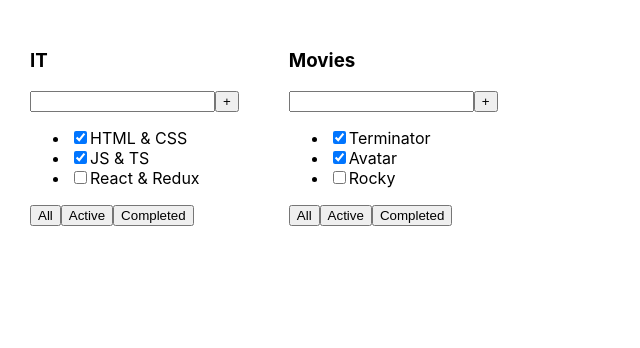
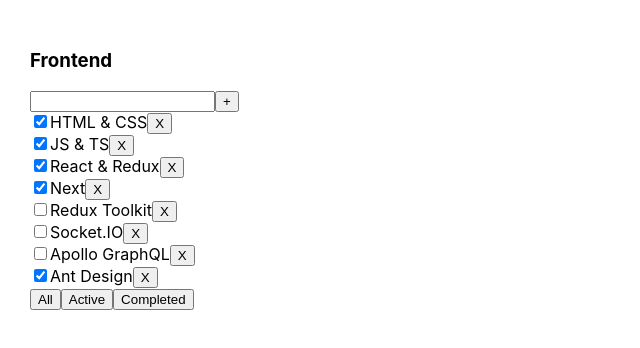
Before and after one commit to nikolayhotim1/hotims-todolist, a React (Create React App) app: page / in a window 1280 px wide. Shown: the top 348 px of the page, without its empty margins (0-640 px from the left). Built offline with nearby package versions, Linux system fonts and the light colour scheme.

Commit message:
feature: delete tasks, change isDone, filter tasks

```diff
--- a/src/App.css
+++ b/src/App.css
@@ -6,3 +6,9 @@
 .App > div {
 	margin-right: 50px;
 }
+
+ul {
+	list-style-type: none;
+	margin: 0;
+	padding: 0;
+}
--- a/src/App.tsx
+++ b/src/App.tsx
@@ -1,22 +1,49 @@
-import React from 'react'
+import React, { useState } from 'react'
 import './App.css'
 import { Task, Todolist } from './Todolist'
 
+export type FilterValues = 'all' | 'active' | 'completed'
+
 export default function App() {
-	const tasks1: Task[] = [
+	const [tasks, setTasks] = useState<Task[]>([
 		{ id: 1, title: 'HTML & CSS', isDone: true },
-		{ id: 1, title: 'JS & TS', isDone: true },
-		{ id: 1, title: 'React & Redux', isDone: false }
-	]
-	const tasks2: Task[] = [
-		{ id: 1, title: 'Terminator', isDone: true },
-		{ id: 1, title: 'Avatar', isDone: true },
-		{ id: 1, title: 'Rocky', isDone: false }
-	]
+		{ id: 2, title: 'JS & TS', isDone: true },
+		{ id: 3, title: 'React & Redux', isDone: true },
+		{ id: 4, title: 'Next', isDone: true },
+		{ id: 5, title: 'Redux Toolkit', isDone: false },
+		{ id: 6, title: 'Socket.IO', isDone: false },
+		{ id: 7, title: 'Apollo GraphQL', isDone: false },
+		{ id: 8, title: 'Ant Design', isDone: true }
+	])
+	const [filter, setFilter] = useState<FilterValues>('all')
+
+	let tasksForTodolist = tasks
+	if (filter === 'active') {
+		tasksForTodolist = tasks.filter(t => !t.isDone)
+	} else if (filter === 'completed') {
+		tasksForTodolist = tasks.filter(t => t.isDone)
+	}
+
+	function removeTask(id: number) {
+		setTasks(tasks.filter(t => t.id !== id))
+	}
+	function changeIsDone(task: Task) {
+		task.isDone = !task.isDone
+		setTasks([...tasks])
+	}
+	function changeFilter(value: FilterValues) {
+		setFilter(value)
+	}
+
 	return (
 		<div className='App'>
-			<Todolist title='IT' tasks={tasks1} />
-			<Todolist title='Movies' tasks={tasks2} />
+			<Todolist
+				title='Frontend'
+				tasks={tasksForTodolist}
+				removeTask={removeTask}
+				changeIsDone={changeIsDone}
+				changeFilter={changeFilter}
+			/>
 		</div>
 	)
 }
--- a/src/Todolist.tsx
+++ b/src/Todolist.tsx
@@ -1,4 +1,5 @@
 import React from 'react'
+import { FilterValues } from './App'
 
 export type Task = {
 	id: number
@@ -9,9 +10,12 @@
 type Props = {
 	title: string
 	tasks: Task[]
+	removeTask: (id: number) => void
+	changeIsDone: (task: Task) => void
+	changeFilter: (value: FilterValues) => void
 }
 
-export function Todolist({ title, tasks }: Props) {
+export function Todolist({ title, tasks, removeTask, changeIsDone, changeFilter }: Props) {
 	return (
 		<div>
 			<h3>{title}</h3>
@@ -20,23 +24,18 @@
 				<button>+</button>
 			</div>
 			<ul>
-				<li>
-					<input type='checkbox' checked={tasks[0].isDone} />
-					<span>{tasks[0].title}</span>
-				</li>
-				<li>
-					<input type='checkbox' checked={tasks[1].isDone} />
-					<span>{tasks[1].title}</span>
-				</li>
-				<li>
-					<input type='checkbox' checked={tasks[2].isDone} />
-					<span>{tasks[2].title}</span>
-				</li>
+				{tasks.map(t => (
+					<li key={t.id}>
+						<input type='checkbox' checked={t.isDone} onChange={() => changeIsDone(t)} />
+						<span>{t.title}</span>
+						<button onClick={() => removeTask(t.id)}>X</button>
+					</li>
+				))}
 			</ul>
 			<div>
-				<button>All</button>
-				<button>Active</button>
-				<button>Completed</button>
+				<button onClick={() => changeFilter('all')}>All</button>
+				<button onClick={() => changeFilter('active')}>Active</button>
+				<button onClick={() => changeFilter('completed')}>Completed</button>
 			</div>
 		</div>
 	)
```
